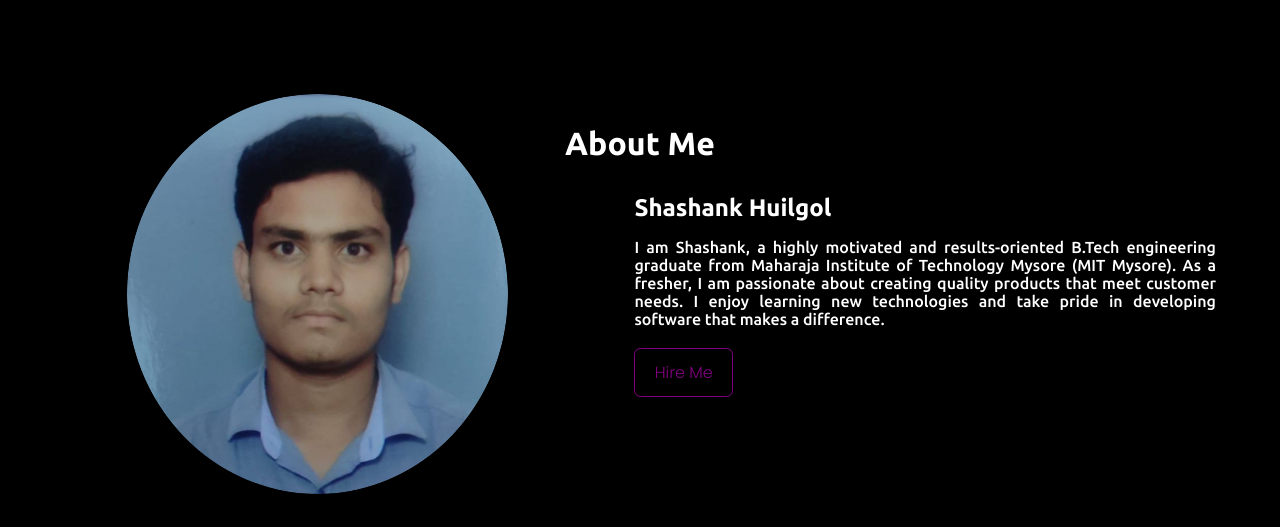
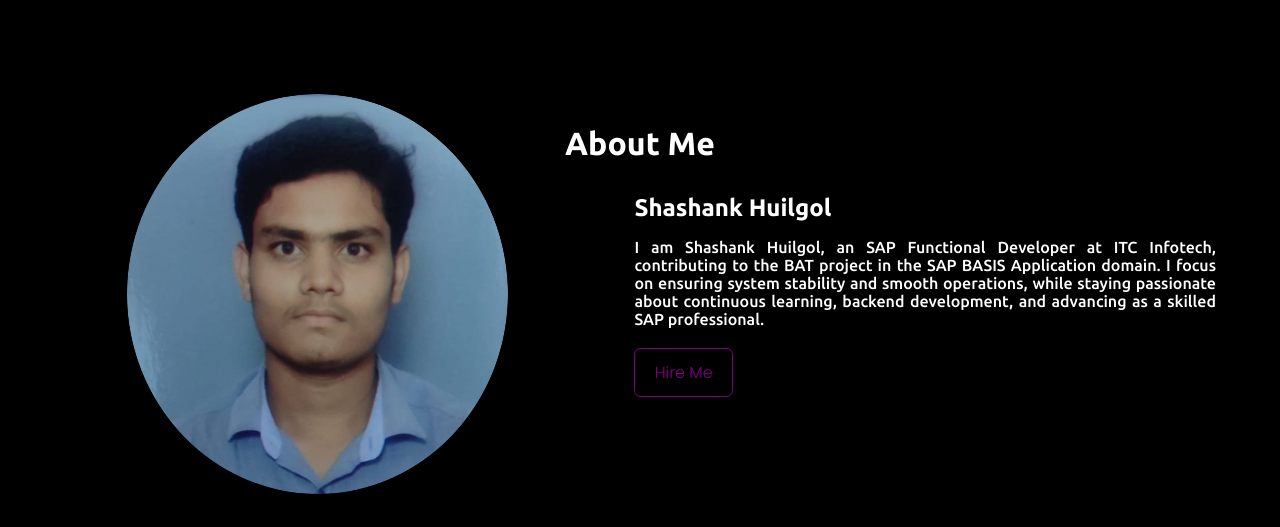
Before and after one commit to Shashankhuilgol/Portfolio, a Django app: page / in a window 1280 px wide. Shown: the part 670-1197 px from the top of the page. Run offline with Django 5.2, Linux system fonts and the light colour scheme.

Commit message:
modified the About me

```diff
--- a/Base/templates/index.html
+++ b/Base/templates/index.html
@@ -39,8 +39,6 @@
     <div id="loading-screen">
       <div class="spinner"></div>
     </div>
-
-
 
     <!-- Navbar -->
     <div class="navbar">
@@ -106,8 +104,6 @@
       ></a>
     </div>
 
-
-
     <!-- home section -->
     <section id="home" class="flex s-around sw-80 m-auto">
       <div class="home-left flex items-center">
@@ -137,8 +133,6 @@
       </div>
     </section>
 
-
-
     <!-- about section -->
     <section id="about">
       <h1 class="t-center my-2 t-white f-2">About Me</h1>
@@ -155,12 +149,12 @@
           <div class="about-content">
             <h1 class="t-white m-b-1 popinss">Shashank Huilgol</h1>
             <p class="t-white popinss">
-              I am Shashank, a highly motivated and results-oriented B.Tech
-              engineering graduate from Maharaja Institute of Technology Mysore
-              (MIT Mysore). As a fresher, I am passionate about creating quality
-              products that meet customer needs. I enjoy learning new
-              technologies and take pride in developing software that makes a
-              difference.
+              I am Shashank Huilgol, an SAP Functional Developer at ITC
+              Infotech, contributing to the BAT project in the SAP BASIS
+              Application domain. I focus on ensuring system stability and
+              smooth operations, while staying passionate about continuous
+              learning, backend development, and advancing as a skilled SAP
+              professional.
             </p>
             <a
               class="btn"
@@ -172,9 +166,6 @@
         </div>
       </div>
     </section>
-
-
-
 
     <!-- skills section -->
     <section id="skills-section">
@@ -338,8 +329,6 @@
         </div>
       </div>
     </section>
-
-
 
     <!-- projects section -->
     <section class="projects section" id="projects">
@@ -906,8 +895,6 @@
       </div>
     </section>
 
-
-
     <!--certifications section-->
     <section class="certifications section" id="certifications">
       <h2 class="section__title">Certifications</h2>
@@ -1119,9 +1106,6 @@
       </div>
     </section>
 
-
-
-
     <!-- contact me section -->
     <section id="contact" class="m-b-1">
       <h1 class="t-center my-2 t-white f-2">Contact Me</h1>
@@ -1187,8 +1171,6 @@
       </div>
     </section>
 
-
-
     <!-- footer section -->
     <footer id="footer">
       <ul class="flex s-center w-80 m-auto my-2 res">
```
